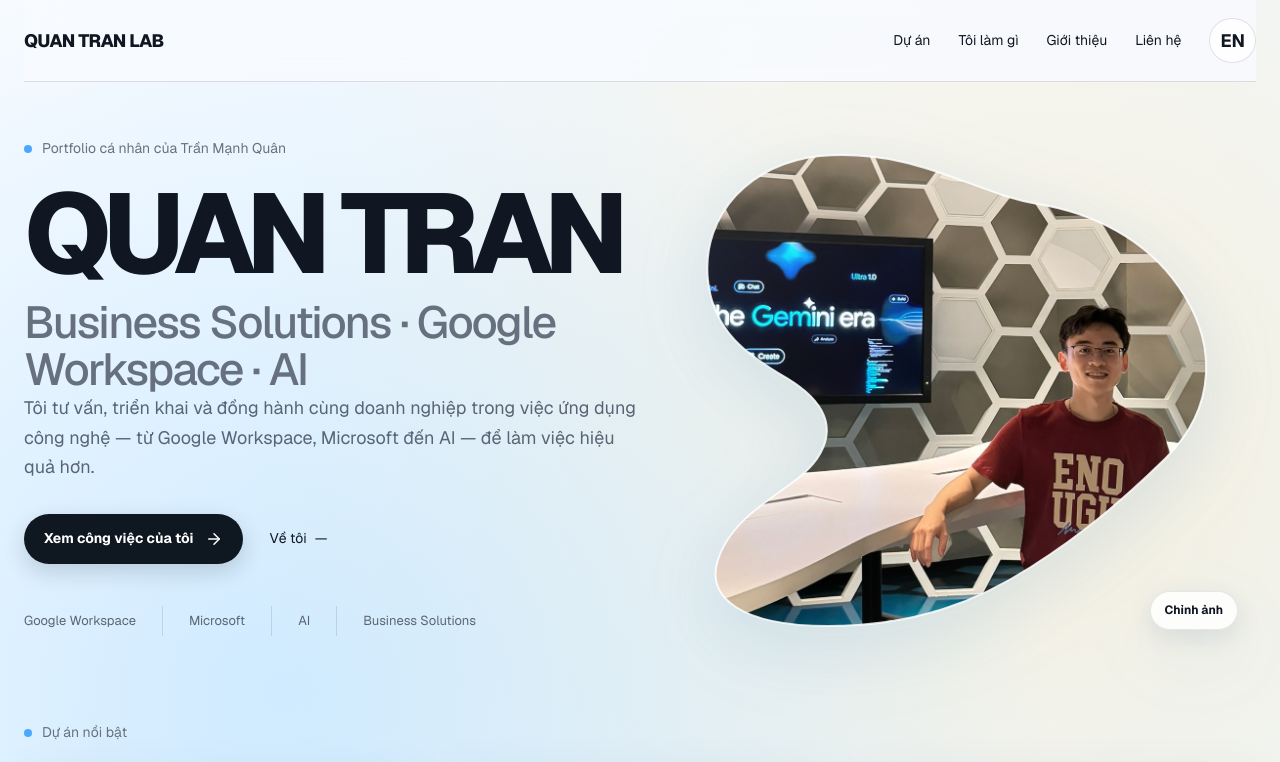
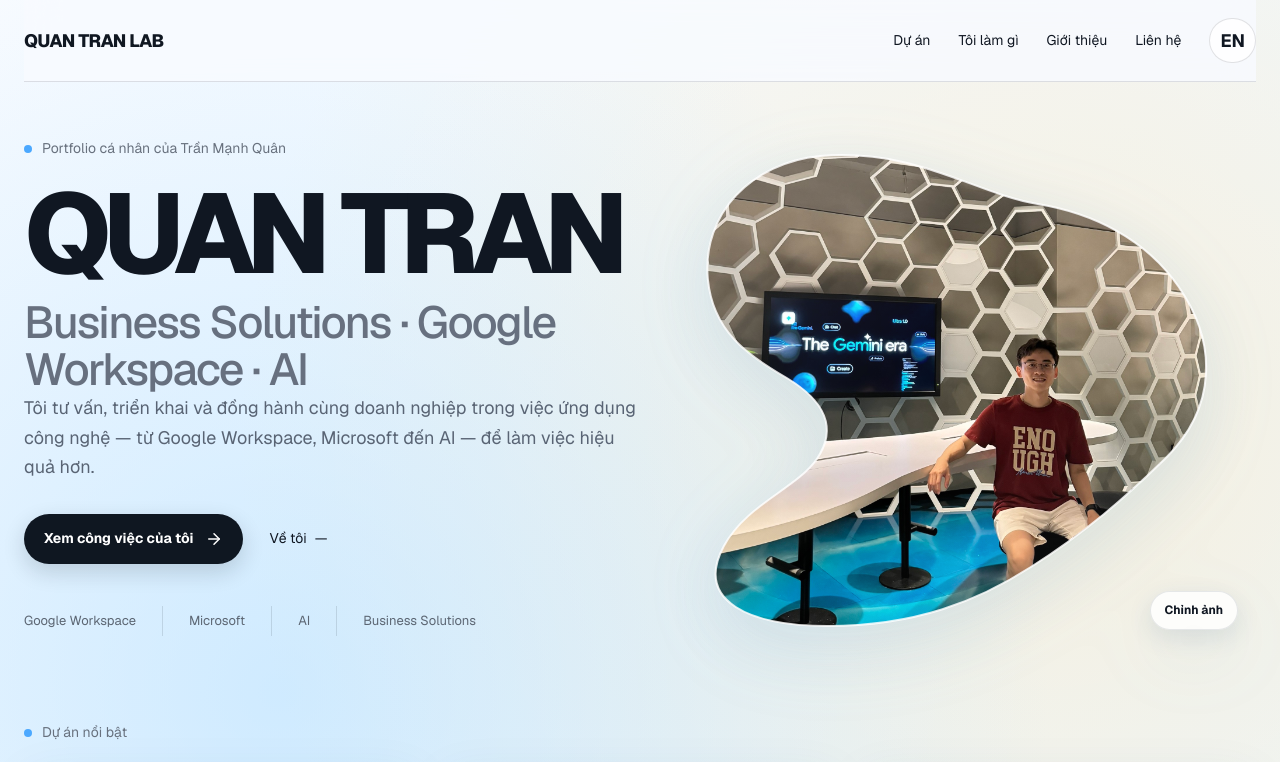
Before and after one commit to quantran159/quantranlab, a Next.js app: page / in a window 1280 px wide. Shown: the top 762 px of the page. Built offline with nearby package versions, Linux system fonts and the light colour scheme.

Commit message:
Use shared image editing behavior for hero profile

```diff
--- a/src/app/accessibility.css
+++ b/src/app/accessibility.css
@@ -180,6 +180,14 @@ a:focus-visible {
   background: linear-gradient(155deg, #d8ecfb, #fff8eb);
 }
 
+.image-editor-hero-image-wrap {
+  position: relative;
+  width: 100%;
+  height: 100%;
+  overflow: hidden;
+}
+
+.image-editor-hero-image,
 .image-editor-about-image {
   position: absolute;
   inset: 0;
--- a/src/components/ImageEditor.tsx
+++ b/src/components/ImageEditor.tsx
@@ -4,13 +4,13 @@
 import { ChangeEvent, DragEvent, MouseEvent, PointerEvent, useEffect, useRef, useState } from "react";
 
 type Variant = "hero" | "about";
-type ImageState = { src: string; x: number; y: number; scale: number; rotation: number };
+type ImageState = { src: string; x: number; y: number; scale: number; rotation: number; format?: "percent" };
 
 const shapePath = "M146 24C78 31 28 81 34 147C39 199 73 223 113 246C151 269 164 296 143 327C122 357 73 372 50 414C20 470 77 494 154 494C242 494 304 469 357 435C411 401 452 365 491 327C544 275 543 210 505 155C472 107 419 81 364 72C299 61 243 16 146 24Z";
 
 const defaults: Record<Variant, ImageState> = {
-  hero: { src: "/profile.jpg", x: 0, y: 0, scale: 1, rotation: 0 },
-  about: { src: "/about-profile.jpg", x: 0, y: 0, scale: 1.05, rotation: 0 },
+  hero: { src: "/profile.jpg", x: 0, y: 0, scale: 1, rotation: 0, format: "percent" },
+  about: { src: "/about-profile.jpg", x: 0, y: 0, scale: 1.05, rotation: 0, format: "percent" },
 };
 
 const storageKeys: Record<Variant, string> = {
@@ -35,11 +35,13 @@ export function ImageEditor({ variant, onError }: { variant: Variant; onError?:
       try {
         const parsed = stored ? JSON.parse(stored) as Partial<ImageState> : legacy ? JSON.parse(legacy) as Partial<ImageState> : null;
         if (parsed && typeof parsed.x === "number" && typeof parsed.y === "number") {
+          const needsHeroConversion = variant === "hero" && parsed.format !== "percent";
           const next = {
             ...defaults[variant],
             ...parsed,
-            x: variant === "about" && !stored ? parsed.x - 50 : parsed.x,
-            y: variant === "about" && !stored ? parsed.y - 50 : parsed.y,
+            format: "percent" as const,
+            x: needsHeroConversion ? parsed.x / 5.6 : variant === "about" && !stored ? parsed.x - 50 : parsed.x,
+            y: needsHeroConversion ? parsed.y / 5.1 : variant === "about" && !stored ? parsed.y - 50 : parsed.y,
           };
           setSaved(next);
           setDraft(next);
@@ -69,8 +71,8 @@ export function ImageEditor({ variant, onError }: { variant: Variant; onError?:
   const updateDrag = (clientX: number, clientY: number) => {
     if (!dragRef.current || !frameRef.current) return;
     const rect = frameRef.current.getBoundingClientRect();
-    const unitX = variant === "hero" ? 560 / rect.width : 100 / rect.width;
-    const unitY = variant === "hero" ? 510 / rect.height : 100 / rect.height;
+    const unitX = 100 / rect.width;
+    const unitY = 100 / rect.height;
     setDraft((current) => ({
       ...current,
       x: dragRef.current!.state.x + (clientX - dragRef.current!.clientX) * unitX,
@@ -167,7 +169,7 @@ export function ImageEditor({ variant, onError }: { variant: Variant; onError?:
   };
 
   const shown = isEditing ? draft : saved;
-  const transform = `translate(${shown.x} ${shown.y}) scale(${shown.scale}) rotate(${shown.rotation})`;
+  const imageTransform = `translate(${shown.x}%, ${shown.y}%) scale(${shown.scale}) rotate(${shown.rotation}deg)`;
 
   return (
     <div className={`image-editor image-editor-${variant}`}>
@@ -200,7 +202,38 @@ export function ImageEditor({ variant, onError }: { variant: Variant; onError?:
               <clipPath id="profile-shape-clip" clipPathUnits="userSpaceOnUse"><path d={shapePath} /></clipPath>
             </defs>
             <g clipPath="url(#profile-shape-clip)">
-              <image href={shown.src} x="-180" y="-150" width="920" height="810" preserveAspectRatio="xMidYMid slice" transform={transform} onError={onError} />
+              <foreignObject x="0" y="0" width="560" height="510">
+                <div className="image-editor-hero-image-wrap">
+                  <img
+                    src={shown.src}
+                    alt="Ảnh cá nhân của Trần Mạnh Quân"
+                    className="image-editor-hero-image"
+                    draggable={false}
+                    onError={onError}
+                    onPointerDown={(event) => {
+                      event.stopPropagation();
+                      handlePointerDown(event as unknown as PointerEvent<HTMLDivElement>);
+                    }}
+                    onPointerMove={(event) => handlePointerMove(event as unknown as PointerEvent<HTMLDivElement>)}
+                    onPointerUp={(event) => stopDragging(event as unknown as PointerEvent<HTMLDivElement>)}
+                    onPointerCancel={(event) => stopDragging(event as unknown as PointerEvent<HTMLDivElement>)}
+                    onLostPointerCapture={() => {
+                      dragRef.current = null;
+                      setIsDragging(false);
+                    }}
+                    onMouseDown={(event) => {
+                      event.stopPropagation();
+                      handleMouseDown(event as unknown as MouseEvent<HTMLDivElement>);
+                    }}
+                    onMouseMove={(event) => handleMouseMove(event as unknown as MouseEvent<HTMLDivElement>)}
+                    onMouseUp={handleMouseUp}
+                    onMouseLeave={() => {
+                      if (dragRef.current?.pointerId === -1) handleMouseUp();
+                    }}
+                    style={{ transform: imageTransform }}
+                  />
+                </div>
+              </foreignObject>
               <rect width="560" height="510" fill="url(#profile-shape-sheen)" />
             </g>
             <path d={shapePath} fill="none" stroke="#ffffff" strokeOpacity="0.82" strokeWidth="2" vectorEffect="non-scaling-stroke" />
@@ -232,7 +265,7 @@ export function ImageEditor({ variant, onError }: { variant: Variant; onError?:
             onMouseLeave={() => {
               if (dragRef.current?.pointerId === -1) handleMouseUp();
             }}
-            style={{ transform: `translate(${shown.x}%, ${shown.y}%) scale(${shown.scale}) rotate(${shown.rotation}deg)` }}
+            style={{ transform: imageTransform }}
           />
         )}
       </div>
```
